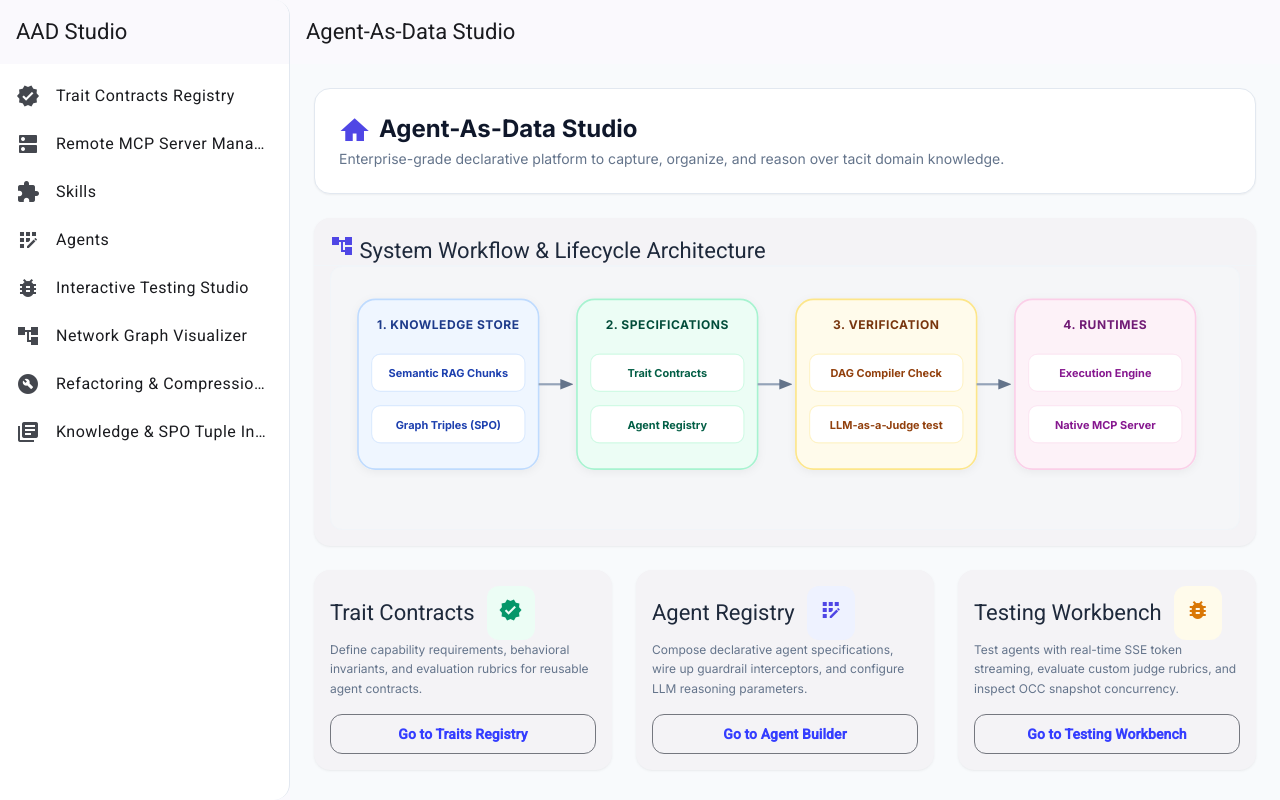
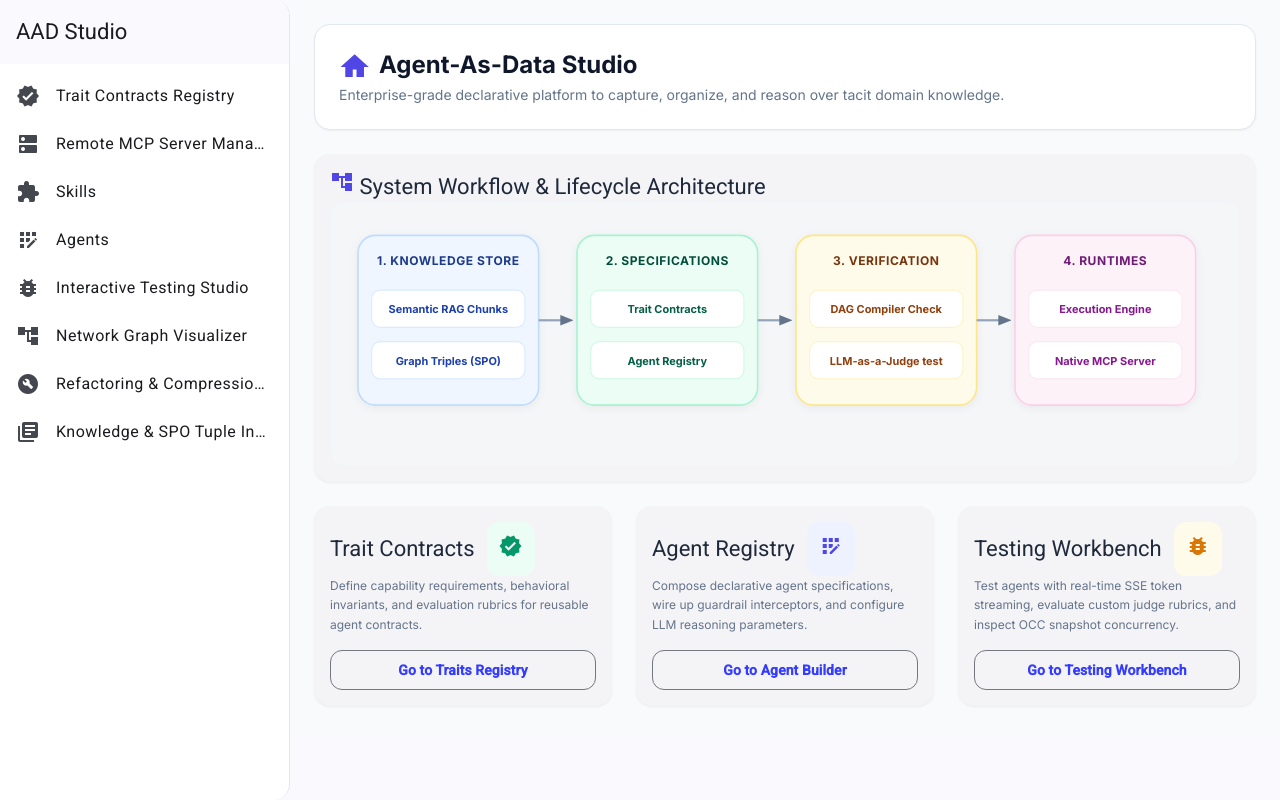
Before and after one commit to PolecatWorks/agent-as-data, an Angular app in the folder aad-fe-container/: page /home in a window 1280 px wide. Built offline with nearby package versions, Linux system fonts and the light colour scheme.

Commit message:
Remove redundant top toolbar to maximize workspace height

```diff
--- a/aad-fe-container/src/app/app.component.html
+++ b/aad-fe-container/src/app/app.component.html
@@ -14,10 +14,7 @@
   </mat-sidenav>
 
   <mat-sidenav-content>
-    <mat-toolbar>
-      <span>{{ title }}</span>
-      <span class="example-spacer" style="flex: 1 1 auto;"></span>
-    </mat-toolbar>
+
 
     <div class="main-content">
       <router-outlet></router-outlet>
```
